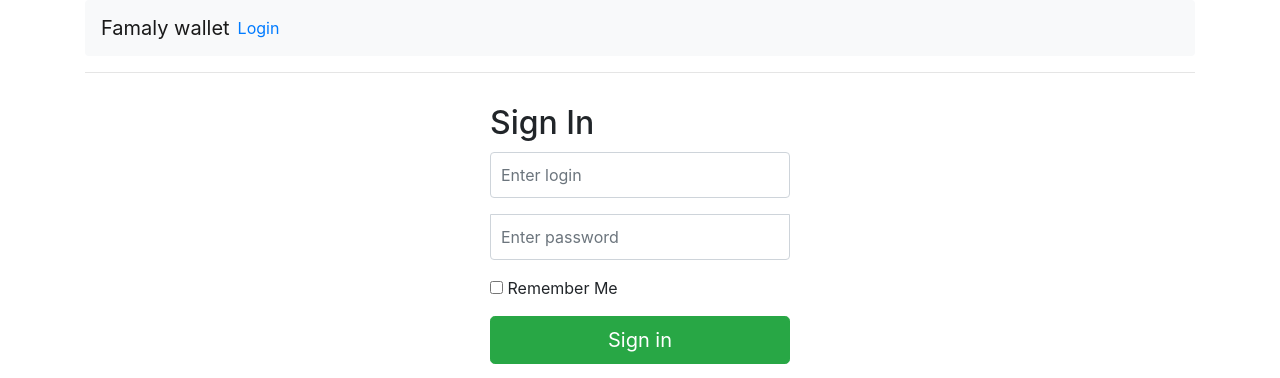
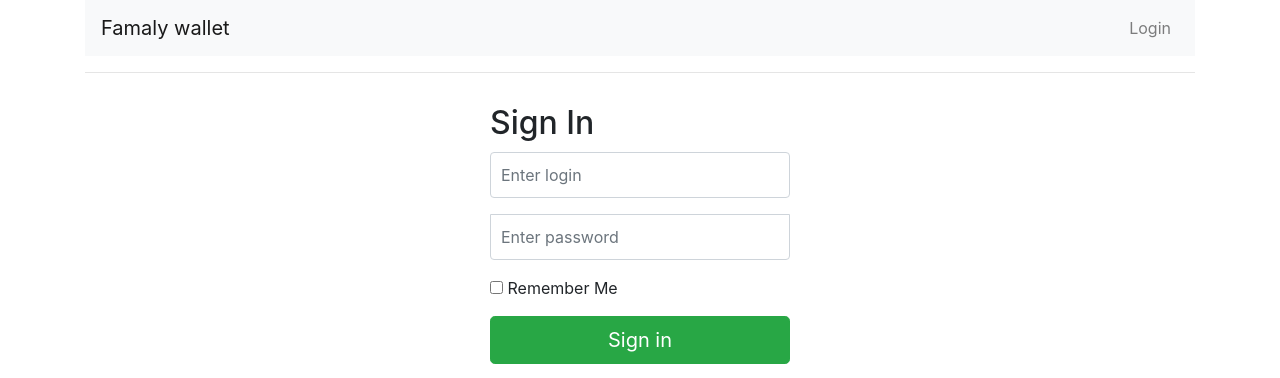
Before and after one commit to Alex0M/fwallet, a Flask app: a page that uses src/app/templates/layout.html in a window 1280 px wide. Shown: the top 378 px of the page. Run offline with Flask 2, Linux system fonts and the light colour scheme; some libraries are stand-ins or nearby versions.

Commit message:
fix navbar

```diff
--- a/src/app/templates/layout.html
+++ b/src/app/templates/layout.html
@@ -14,25 +14,23 @@
     </head>
     <body>
         <div class="container">
-            <nav class="navbar navbar-expand-lg navbar-light bg-light rounded">
+            <nav class="navbar navbar-expand-lg navbar-light bg-light">
                 <a class="navbar-brand mr-0 mr-md-2" href="#">Famaly wallet</a>
 
                 <div class="collapse navbar-collapse">
                     {% if current_user.is_authenticated %}
-                    <ul class="navbar-nav mr-auto">
-                                <li class="nav-item">
-                                        <a class="nav-link " href="/">Home</a>
-                                        <a class="nav-link " href="/category">Категории</a>
-                                </li>
-                    </ul>
+                    <div class="navbar-nav">
+                        <a class="nav-item nav-link " href="/">Home</a>
+                        <a class="nav-item nav-link" href="/category">Категории</a>
+                    </div>
                     {% endif %}
-                    <ul class="navbar-nav my-2 my-md-0">
-                                    {% if current_user.is_authenticated %}
-                                        <li class="nav-item"><a href="{{ url_for('logout') }}">Logout</a></li>
-                                    {% else %}
-                                        <li class="nav-item"><a href="{{ url_for('login') }}">Login</a></li>
-                                    {% endif %}
-                    </ul>
+                    <div class="navbar-nav ml-auto">
+                        {% if current_user.is_authenticated %}
+                            <a class="nav-item nav-link" href="{{ url_for('logout') }}">Logout</a>
+                        {% else %}
+                            <a class="nav-item nav-link" href="{{ url_for('login') }}">Login</a>
+                        {% endif %}
+                    </div>
                 </div>
             </nav>
             {% with messages = get_flashed_messages(with_categories=true) %}
```
